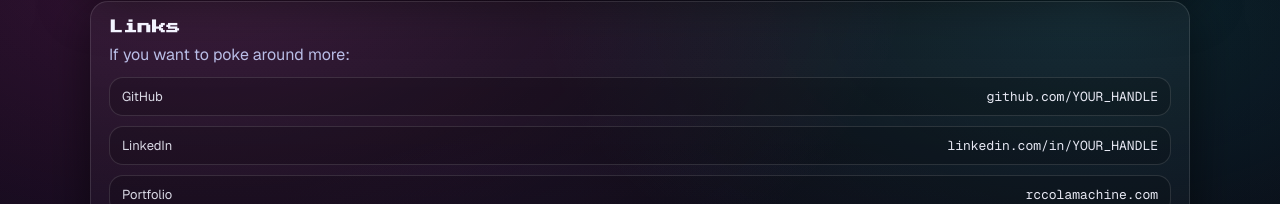
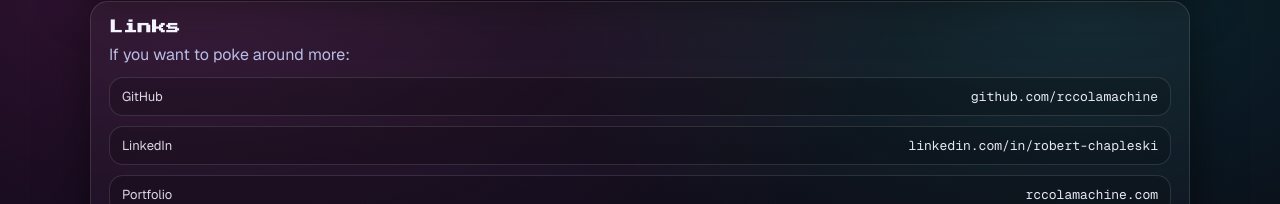
Before and after one commit to rccolamachine/project-site, a Next.js app: page /about in a window 1280 px wide. Shown: the part 914-1118 px from the top of the page. Built offline with nearby package versions, Linux system fonts and the light colour scheme.

Commit message:
fixing links

```diff
--- a/app/about/page.js
+++ b/app/about/page.js
@@ -154,12 +154,12 @@ export default function AboutPage() {
           <div className="aboutLinks">
             <div className="aboutLinkRow">
               <span className="aboutLinkLabel">GitHub</span>
-              <span className="aboutLinkValue">github.com/YOUR_HANDLE</span>
+              <span className="aboutLinkValue">github.com/rccolamachine</span>
             </div>
             <div className="aboutLinkRow">
               <span className="aboutLinkLabel">LinkedIn</span>
               <span className="aboutLinkValue">
-                linkedin.com/in/YOUR_HANDLE
+                linkedin.com/in/robert-chapleski
               </span>
             </div>
             <div className="aboutLinkRow">
--- a/app/resume/page.js
+++ b/app/resume/page.js
@@ -268,7 +268,7 @@ export default function ResumePage() {
                 </a>
                 <span className="dot">•</span>
                 <a
-                  href="https://github.com/YOUR_HANDLE"
+                  href="https://github.com/rccolamachine"
                   target="_blank"
                   rel="noreferrer"
                 >
@@ -287,7 +287,7 @@ export default function ResumePage() {
               {/* print: raw URLs */}
               <span className="printOnly">
                 linkedin.com/in/robert-chapleski <span className="dot">•</span>{" "}
-                github.com/YOUR_HANDLE <span className="dot">•</span>{" "}
+                github.com/rccolamachine <span className="dot">•</span>{" "}
                 rccolamachine.com
               </span>
             </div>
--- a/components/Footer.jsx
+++ b/components/Footer.jsx
@@ -6,11 +6,19 @@ export default function Footer() {
         <span className="dot">•</span>
         <span>rccolamachine</span>
         <span className="dot">•</span>
-        <a href="https://github.com/" target="_blank" rel="noreferrer">
+        <a
+          href="https://github.com/rccolamachine"
+          target="_blank"
+          rel="noreferrer"
+        >
           GitHub
         </a>
         <span className="dot">•</span>
-        <a href="https://www.linkedin.com/" target="_blank" rel="noreferrer">
+        <a
+          href="https://www.linkedin.com/in/robert-chapleski"
+          target="_blank"
+          rel="noreferrer"
+        >
           LinkedIn
         </a>
       </div>
```
